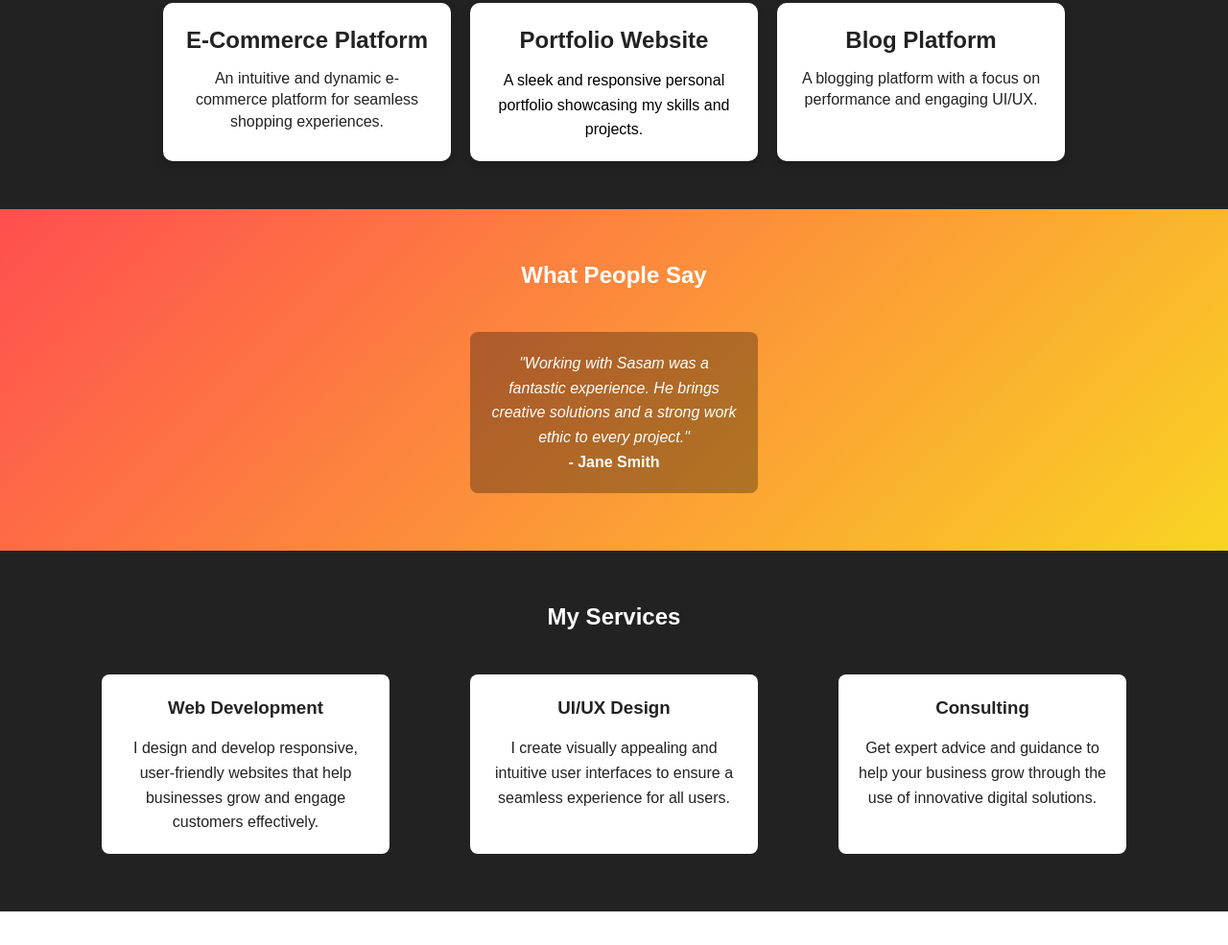
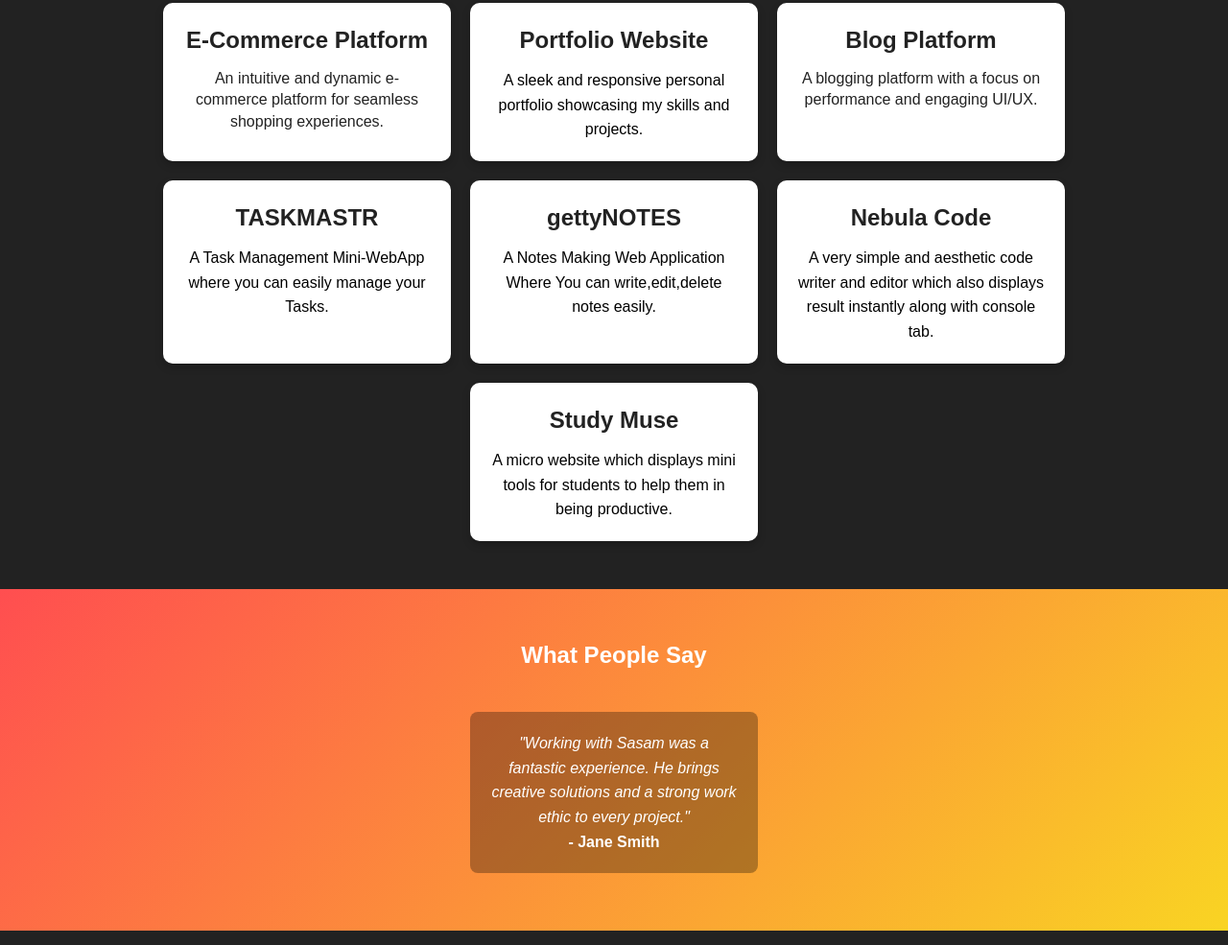
Before and after one commit to satyamjh07/portfolio, a plain HTML site: page index.html in a window 1280 px wide. Shown: the part 1688-2673 px from the top of the page at 96% size. Drawn offline with Linux system fonts and the light colour scheme.

Commit message:
Update index.html

```diff
--- a/index.html
+++ b/index.html
@@ -64,6 +64,30 @@
                     <p>A blogging platform with a focus on performance and engaging UI/UX.</p>
                 </div>
             </div>
+            <div class="project-card" data-title="task management">
+                <div class="project-content">
+                    <h3>TASKMASTR</h3>
+                    <a href="https://taskmastr.netlify.app/" style="color: black;">A Task Management Mini-WebApp where you can easily manage your Tasks.</a>
+                </div>
+            </div>
+            <div class="project-card" data-title="Notes Making Platform">
+                <div class="project-content">
+                    <h3>gettyNOTES</h3>
+                    <a href="https://gettyNOTES.netlify.app/" style="color: black;">A Notes Making Web Application Where You can write,edit,delete notes easily.</a>
+                </div>
+            </div>
+            <div class="project-card" data-title="Coding Platform">
+                <div class="project-content">
+                    <h3>Nebula Code</h3>
+                    <a href="https://nebulacode.netlify.app/" style="color: black;">A very simple and aesthetic code writer and editor which also displays result instantly along with console tab.</a>
+                </div>
+            </div>
+            <div class="project-card" data-title="Study Muse">
+                <div class="project-content">
+                    <h3>Study Muse</h3>
+                    <a href="https://studymuse.netlify.app/" style="color: black;">A micro website which displays mini tools for students to help them in being productive.</a>
+                </div>
+            </div>
         </div>
     </section>
 
```
